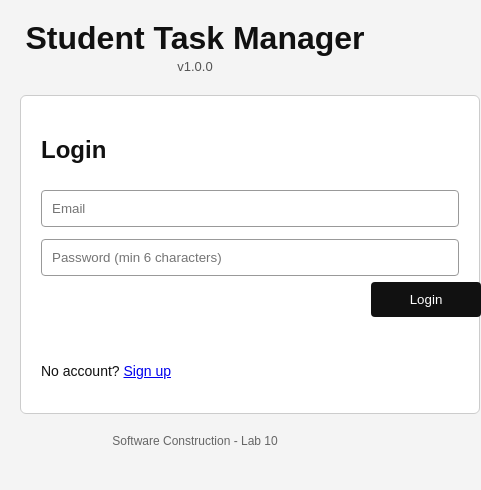
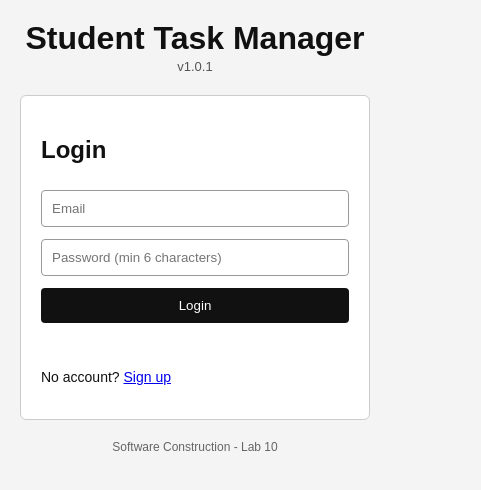
Before and after one commit to malik-saadali/student-task-manager, a plain HTML site: page index.html in a window 390 px wide. Shown: the whole page, 481 px wide, since content can reach past the window. Drawn offline with Linux system fonts and the light colour scheme.

Commit message:
Hotfix: fix login button on mobile (v1.0.1)

```diff
--- a/index.html
+++ b/index.html
@@ -9,7 +9,7 @@
 <body>
   <header>
     <h1>Student Task Manager</h1>
-    <span id="version">v1.0.0</span>
+    <span id="version">v1.0.1</span>
   </header>
 
   <!-- Auth section -->
--- a/style.css
+++ b/style.css
@@ -16,8 +16,9 @@ header h1 { margin: 0; }
   border-radius: 6px;
   padding: 20px;
   margin: 0 auto;
-  /* v1.0.0: fixed width */
-  width: 460px;
+  /* v1.0.1: responsive width (login button fix) */
+  width: 100%;
+  max-width: 460px;
 }
 .hidden { display: none; }
 input {
@@ -36,7 +37,7 @@ button {
   cursor: pointer;
 }
 button.secondary { background: #777; }
-#auth-btn { margin-left: 330px; width: 110px; }
+#auth-btn { width: 100%; margin-top: 6px; }
 .row { display: flex; gap: 8px; align-items: center; justify-content: space-between; }
 .msg { min-height: 18px; font-size: 14px; color: #b00; }
 .switch { font-size: 14px; }
```
Also changed, not shown: 1 other file.
